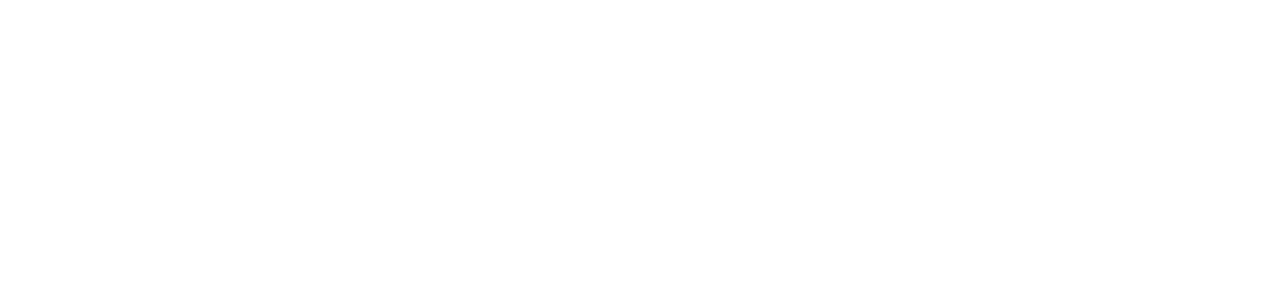
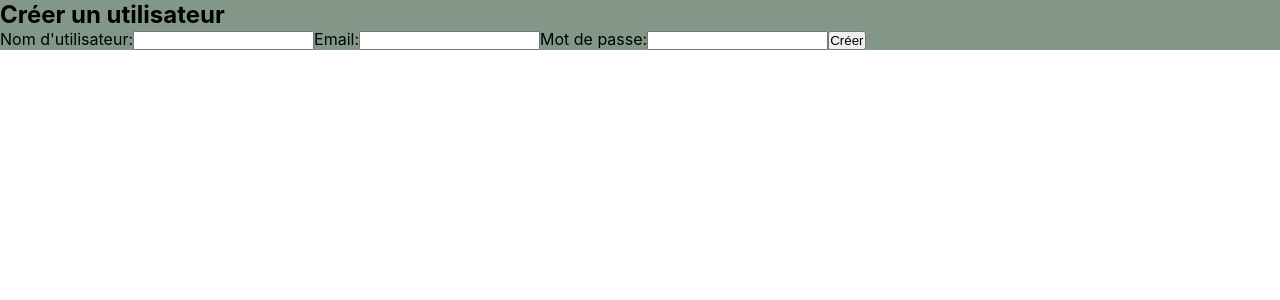
Before and after one commit to lexstars-ls/Un-Monde-de-Douceur-FRONT, a React (Create React App) app: page /createUserPage in a window 1280 px wide. Before the commit this address had no page. Shown: the top 300 px of the page. Built offline with nearby package versions, Linux system fonts and the light colour scheme; a web font is replaced by a local one.

Commit message:
second Commit ajout de la page userCreateReview

```diff
--- a/src/App.js
+++ b/src/App.js
@@ -4,8 +4,8 @@ import HomePage from "./page/public/HomePage";
 import ReviewPage from "./page/public/ReviewPage";
 import UserReviewCreate from "./page/public/UserCreateReview";
 import DashboardPage from "./page/admin/DashboardPage";
-
-
+import CreateUserPage from "./page/public/CreateUserPage";
+import UserPage from "./page/public/UserPage";
 
 function App() {
   return (
@@ -13,7 +13,12 @@ function App() {
       <Routes>
         <Route path="/" element={<HomePage />} />
 
+        {/* utilisateur */}
         <Route path="/loginPage" element={<LoginPage />} />
+        <Route path="/createUserPage" element={<CreateUserPage />} />
+        <Route path="/profilPage" element={<UserPage />} />
+
+
         <Route path="/reviewPage" element={<ReviewPage />} />
         <Route path="/createReview" element={<UserReviewCreate />} />
 
--- a/src/components/public/Header.jsx
+++ b/src/components/public/Header.jsx
@@ -1,39 +1,52 @@
-import '../../assets/style/Header.scss'
-import {  useNavigate } from "react-router-dom";
+import '../../assets/style/Header.scss';
+import { useNavigate } from "react-router-dom";
 
-
-const Header=() => {
-
+const Header = () => {
     const navigate = useNavigate();
 
     const handleLogout = () => {
-      // sortir le token du local storage
+        // Supprimer le token du local storage
         localStorage.removeItem("jwt");
 
-      // redirige l'utilisateur vers la page de login
+        // Rediriger l'utilisateur vers la page de connexion
         navigate("/");
     };
 
+    // Vérifier si l'utilisateur est connecté ; cette contstante s'applique uniquement si le local storage est différent de nul
+    const isLoggedIn = localStorage.getItem("jwt") !== null;
+
+    // Afficher "Votre profil" lorsque l'utilisateur est connecté
+    const profileButton = isLoggedIn ? (
+        <li><button id='profileButton' onClick={() => navigate("/profilPage")}>Votre profil</button></li>
+    ) : null;
+
+    // Afficher "Connexion" lorsque l'utilisateur n'est pas connecté
+    const loginButton = !isLoggedIn ? (
+        <li><a href="/loginPage"><button id='loginButton'>Connexion</button></a></li>
+    ) : null;
+
+    // Afficher le bouton de déconnexion lorsque l'utilisateur est connecté
+    const disconnectButton = isLoggedIn ? (
+        <li><button id='disconnectButton' onClick={handleLogout}>Déconnexion</button></li>
+    ) : null;
+
     return (
         <header>
-
-
             <nav>
-
                 <ul>
-
                     <li><a href="/">Home</a></li>
                     <li><a href="/parcours">Parcours</a></li>
                     <li><a href="/createReview">Prestations</a></li>
                     <li><a href="/reviewPage">Galerie</a></li>
-                            <li><a href="/loginPage"><button id='loginbutton'>Connexion</button></a></li>
-                            <li><button id='discobutton' onClick={handleLogout}>Déconnection</button></li>
 
+                    {/* rap des constantes (bouton) */}
+                    {profileButton}
+                    {loginButton}
+                    {disconnectButton}
                 </ul>
             </nav>
+        </header>
+    );
+};
 
-
-        </header>
-    )
-}
-export default Header
+export default Header;
--- /dev/null
+++ b/src/page/public/CreateUserPage.jsx
@@ -0,0 +1,72 @@
+import { useState } from "react";
+import { useNavigate } from "react-router-dom";
+
+const CreateUserPage = () => {
+  const [formData, setFormData] = useState({
+    username: "",
+    email: "",
+    password: "",
+  });
+  const [message, setMessage] = useState(null);
+  const navigate = useNavigate();
+
+  const handleChange = (event) => {
+    const { name, value } = event.target;
+    setFormData({ ...formData, [name]: value });
+  };
+
+  const handleSubmit = async (event) => {
+    event.preventDefault();
+
+    const { username, email, password } = formData;
+
+    const registerData = {
+      username: username,
+      email: email,
+      password: password,
+      RoleId: 3,
+    };
+    const registerDataJson = JSON.stringify(registerData);
+
+    const registerResponse = await fetch("http://localhost:3001/api/users", {
+      method: "POST",
+      headers: {
+        "Content-Type": "application/json",
+      },
+      body: registerDataJson,
+    });
+
+    if (registerResponse.status === 201) {
+      setMessage("Vous vous êtes bien enregistré");
+      navigate("/");
+    } else {
+      setMessage("Erreur lors de l'enregistrement");
+    }
+  };
+
+  return (
+    <main>
+      <section>
+        <h2>Créer un utilisateur</h2>
+        {message && <p>{message}</p>}
+        <form onSubmit={handleSubmit}>
+          <label>
+            Nom d'utilisateur:
+            <input type="text" name="username" value={formData.username} onChange={handleChange} required />
+          </label>
+          <label>
+            Email:
+            <input type="email" name="email" value={formData.email} onChange={handleChange} required />
+          </label>
+          <label>
+            Mot de passe:
+            <input type="password" name="password" value={formData.password} onChange={handleChange} required />
+          </label>
+          <button type="submit">Créer</button>
+        </form>
+      </section>
+    </main>
+  );
+};
+
+export default CreateUserPage;
--- a/src/page/public/HomePage.jsx
+++ b/src/page/public/HomePage.jsx
@@ -157,7 +157,7 @@ const HomePage = () => {
           </article>
 
           <h2>Derniers Commentaires</h2>
-         {/* <Com /> */}
+         <Com />
 
 
         </section>
--- a/src/page/public/LoginPage.jsx
+++ b/src/page/public/LoginPage.jsx
@@ -1,31 +1,29 @@
 import { useState } from "react";
 import { useNavigate } from "react-router-dom";
 import "../../assets/style/LoginPage.scss";
-import { jwtDecode } from "jwt-decode";
+import { jwtDecode } from "jwt-decode"; // Import de la fonction jwtDecode
 
 const LoginPage = () => {
   const navigate = useNavigate();
   const [message, setMessage] = useState(null);
-  // variable qui va vérifier les info lors de la connexion (check du role dans le back)
+
   const handleLogin = async (event) => {
     event.preventDefault();
 
-    // var pour la connexion
+    // Récupération des informations de connexion depuis le formulaire
     const email = event.target.email.value;
     const password = event.target.password.value;
 
-    // variable qui stock les info de mon utilisateur
+    // Création des données de connexion à envoyer au serveur
     const loginData = {
       email,
       password,
     };
 
-    // objet => JSON
+    // Conversion des données de connexion en format JSON
     const loginDataJson = JSON.stringify(loginData);
 
-    //requête vers l'API de type post
-    // de mon email et password en json (précisions a mon api que je suis en json)
-
+    // Envoi de la requête de connexion au serveur
     const loginResponse = await fetch("http://localhost:3001/api/users/login", {
       method: "POST",
       headers: {
@@ -34,22 +32,35 @@ const LoginPage = () => {
       body: loginDataJson,
     });
 
+    // Traitement de la réponse de la requête
     const loginResponseData = await loginResponse.json();
     const token = loginResponseData.data;
 
     if (token) {
       localStorage.setItem("jwt", token);
+
+      // Décodage du token pour obtenir les informations utilisateur, notamment le rôle
       const decodedToken = jwtDecode(token);
-      console.log(decodedToken.dataRole)
+      console.log(decodedToken.dataRole);
+
+      // Redirection en fonction du rôle de l'utilisateur
       if (decodedToken.dataRole <= 2) {
-          setMessage("Vous êtes bien connecté en tant qu'admin");
+        setMessage("Vous êtes bien connecté en tant qu'admin");
+        setTimeout(() => {
           navigate("/admin");
+        }, 2000); // Redirection vers la page d'admin après 2 secondes
       } else {
-          setMessage("Vous êtes bien connecté");
+        setMessage("Vous êtes bien connecté");
+        setTimeout(() => {
           navigate("/");
+        }, 2000); // Redirection vers la page d'accueil après 2 secondes
       }
+
     }
-};
+    else {
+      setMessage("Identifiants incorrects ou mot de passe. Veuillez réessayer.");
+    }
+  };
 
   return (
     <main>
@@ -65,6 +76,9 @@ const LoginPage = () => {
             <input type="password" name="password" />
           </label>
           <input type="submit" />
+          <p>Vous n'avez pas de compte ?</p>
+
+          <p onClick={() => navigate("/createUserPage")}>Créer un compte.</p>
         </form>
       </section>
     </main>
--- /dev/null
+++ b/src/page/public/UserPage.jsx
@@ -0,0 +1,7 @@
+
+
+const UserPage = () => {
+
+};
+
+export default UserPage;
```
Lines whose indentation alone changed are shown as unchanged.
